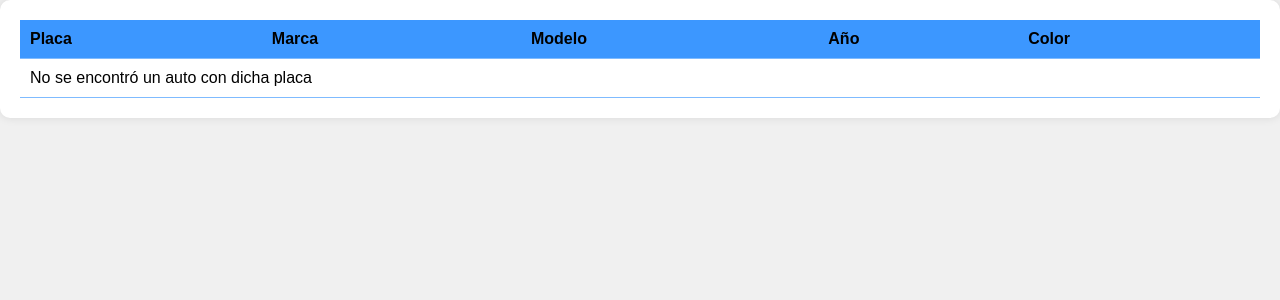
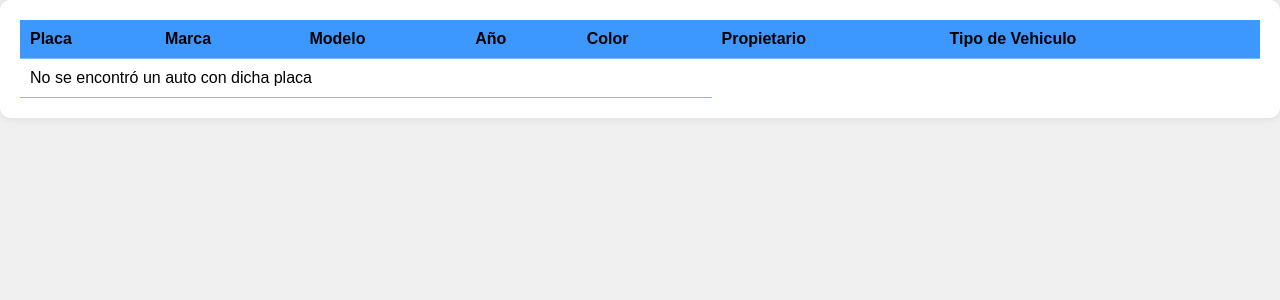
Before and after one commit to Orzy895/DS7-ACTIVIDADES, a PHP site: page /practica3/processes/procesar_busqueda.php?placa=1 in a window 1280 px wide. Shown: the top 300 px of the page. Run offline with PHP 8.4, Linux system fonts and the light colour scheme; data comes from the database, SQL or seed files in the repository; data that the repository does not hold is empty.

Commit message:
+tipo de vehiculo

```diff
--- a/practica3/css/registro.css
+++ b/practica3/css/registro.css
@@ -27,7 +27,7 @@ h2 {
 
 label {
     display: block;
-    margin-top: 10px;
+    margin-top: 5px;
     font-size: 14px;
     color: #555;
 }
--- a/practica3/db.sql
+++ b/practica3/db.sql
@@ -26,6 +26,7 @@ CREATE TABLE automoviles (
     placa VARCHAR(6) NOT NULL,
     anio INT NOT NULL,
     color VARCHAR(30) NOT NULL,
+    tipo VARCHAR(30) NOT NULL,
     marca_id INT NOT NULL,
     modelo_id INT NOT NULL,
     propietario_id INT NOT NULL,
--- a/practica3/includes/Automovil.php
+++ b/practica3/includes/Automovil.php
@@ -12,6 +12,7 @@ class Automovil
     public $anio;
     public $color;
     public $propietario_id;
+    public $tipo;
 
     // Constructor que recibe la conexión a la base de datos
     public function __construct($db)
@@ -23,7 +24,7 @@ class Automovil
     public function registrar()
     {
         // Query para insertar un nuevo automóvil
-        $query = "INSERT INTO " . $this->table_name . " (placa, marca_id, modelo_id, anio, color, propietario_id) VALUES (:placa, :marca_id, :modelo_id, :anio, :color, :propietario_id)";
+        $query = "INSERT INTO " . $this->table_name . " (placa, marca_id, modelo_id, anio, color, propietario_id, tipo) VALUES (:placa, :marca_id, :modelo_id, :anio, :color, :propietario_id, :tipo)";
 
         // Preparar la declaración
         $stmt = $this->conn->prepare($query);
@@ -35,6 +36,7 @@ class Automovil
         $this->anio = htmlspecialchars(strip_tags($this->anio));
         $this->color = htmlspecialchars(strip_tags($this->color));
         $this->propietario_id = htmlspecialchars(strip_tags($this->propietario_id));
+        $this->tipo = htmlspecialchars(strip_tags($this->tipo));
 
         // Enlazar los parámetros
         $stmt->bindParam(":placa", $this->placa);
@@ -43,6 +45,7 @@ class Automovil
         $stmt->bindParam(":anio", $this->anio);
         $stmt->bindParam(":color", $this->color);
         $stmt->bindParam(":propietario_id", $this->propietario_id);
+        $stmt->bindParam(":tipo", $this->tipo);
 
         // Ejecutar la declaración
         if ($stmt->execute()) {
@@ -58,6 +61,7 @@ class Automovil
                     automoviles.placa,
                     automoviles.anio,
                     automoviles.color,
+                    automoviles.tipo,
                     propietarios.nombre AS propietario,
                     marcas.nombre AS marca,
                     modelos.nombre AS modelo
@@ -91,6 +95,7 @@ class Automovil
                     automoviles.placa,
                     automoviles.anio,
                     automoviles.color,
+                    automoviles.tipo,
                     propietarios.nombre AS propietario,
                     marcas.nombre AS marca,
                     modelos.nombre AS modelo
--- a/practica3/processes/procesar_busqueda.php
+++ b/practica3/processes/procesar_busqueda.php
@@ -36,6 +36,8 @@ $resultado = $automovil->busquedaPlaca();
                 <th>Modelo</th>
                 <th>Año</th>
                 <th>Color</th>
+                <th>Propietario</th>
+                <th>Tipo de Vehiculo</th>
             </tr>
             <?php if ($resultado) : ?>
                 <tr>
@@ -44,6 +46,8 @@ $resultado = $automovil->busquedaPlaca();
                     <td><?php echo $resultado['modelo']; ?></td>
                     <td><?php echo $resultado['anio']; ?></td>
                     <td><?php echo $resultado['color']; ?></td>
+                    <td><?php echo $result['propietario']; ?></td>
+                    <td><?php echo $result['tipo']; ?></td>
                 </tr>
             <?php else: ?>
                 <tr>
--- a/practica3/processes/procesar_registro.php
+++ b/practica3/processes/procesar_registro.php
@@ -12,8 +12,8 @@ $db = $database->getConnection();
 $automovil = new Automovil($db);
 
 //Si marca y modelo estan vacios
-if (empty($_POST['marca']) || empty($_POST['modelo'])) {
-    echo "Seleccione una marca y modelo para poder registar el automovil";
+if (empty($_POST['marca']) || empty($_POST['modelo']) || empty($_POST['modelo'])) {
+    echo "Seleccione una marca, modelo y tipo de vehiculo para poder registar el automovil";
     exit();
 }
 
@@ -23,6 +23,7 @@ $automovil->marca_id = $_POST['marca'];
 $automovil->modelo_id = $_POST['modelo'];
 $automovil->anio = $_POST['anio'];
 $automovil->color = $_POST['color'];
+$automovil->tipo = $_POST['tipo'];
 
 //Revisar si el propietario existe
 $propietario = new Propietario($db);
--- a/practica3/views/busqueda_placa.php
+++ b/practica3/views/busqueda_placa.php
@@ -45,6 +45,7 @@ $resultado = $automovil->obtenerCarros()
                 <th>Año</th>
                 <th>Color</th>
                 <th>Propietario</th>
+                <th>Tipo de Vehiculo</th>
             </tr>
             <?php if ($resultado): ?>
                 <?php foreach ($resultado as $result): ?>
@@ -55,6 +56,7 @@ $resultado = $automovil->obtenerCarros()
                         <td><?php echo $result['anio']; ?></td>
                         <td><?php echo $result['color']; ?></td>
                         <td><?php echo $result['propietario']; ?></td>
+                        <td><?php echo $result['tipo']; ?></td>
                     </tr>
                 <?php endforeach; ?>
             <?php else: ?>
```
Also changed, not shown: practica3/views/registrar_automovil.php (+8 -0 lines).
